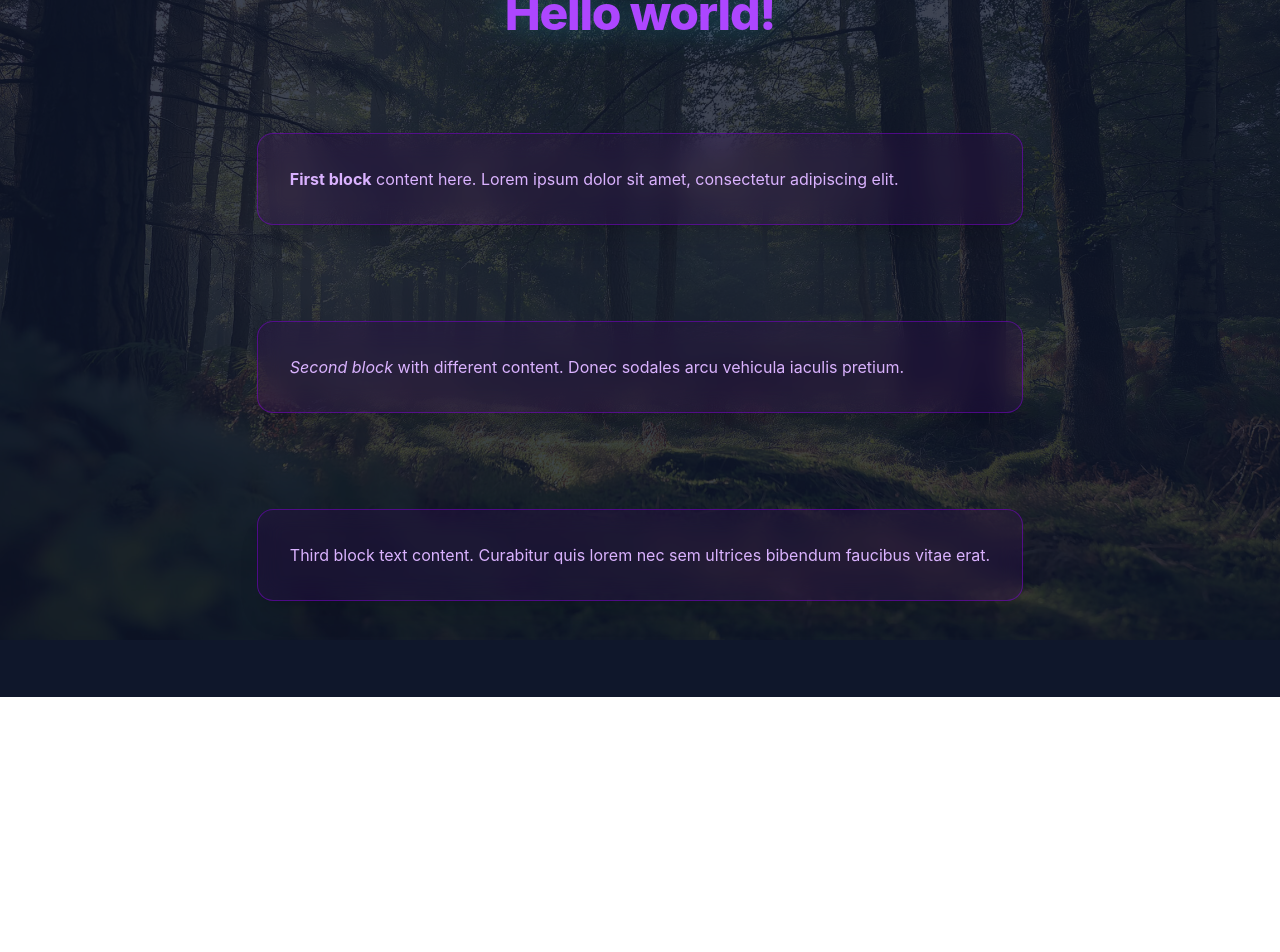
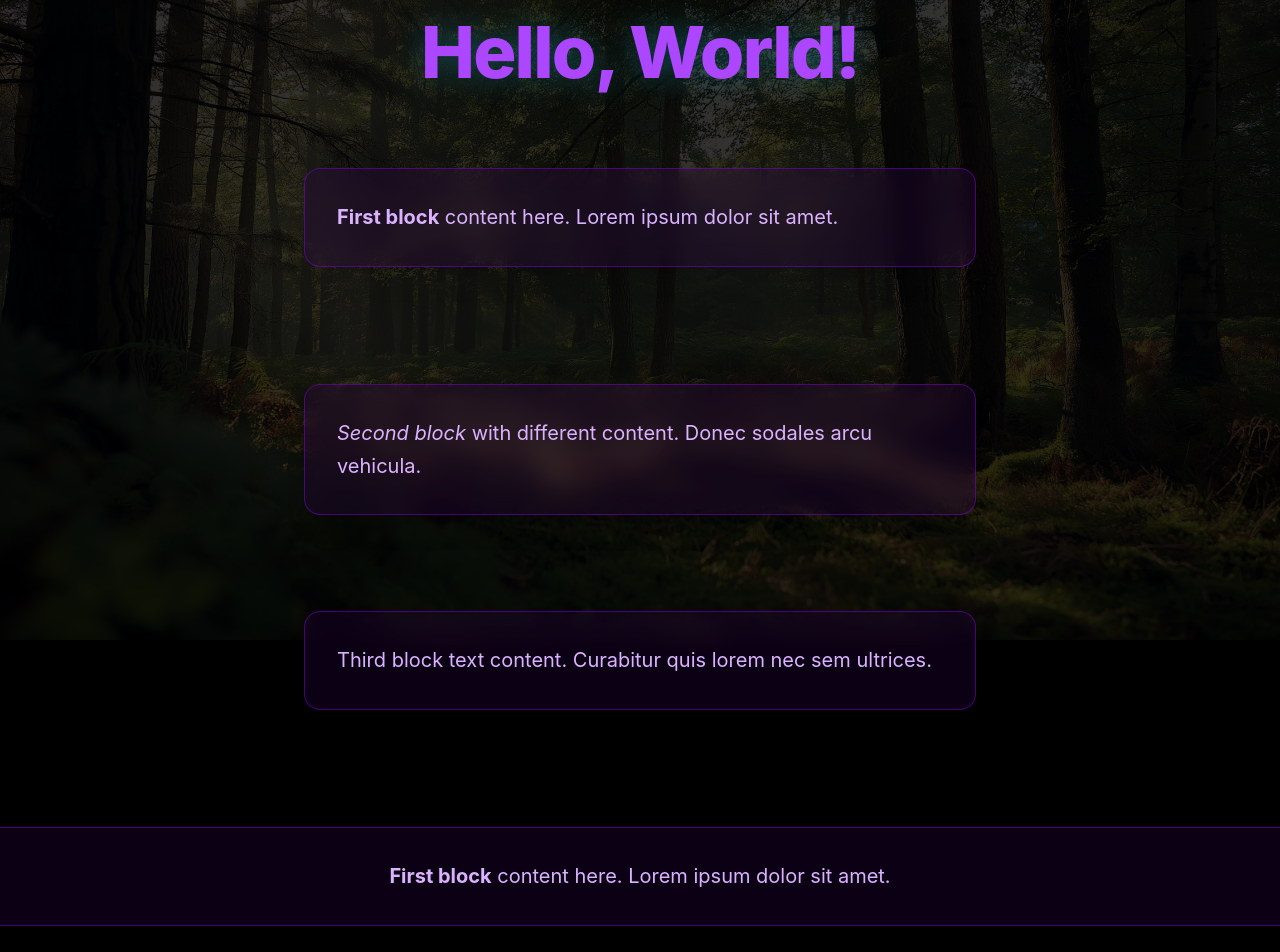
Before and after one commit to NeKoRoSYS/nekorosys.github.io, a React (Vite) app in the folder website/: page / in a window 1280 px wide. Shown: the part 160-1112 px from the top of the page. Before the commit the page ends 857 px from the top, so only its background shows below. Built offline with nearby package versions, Linux system fonts and the light colour scheme.

Commit message:
some stuff

```diff
--- a/website/src/App.tsx
+++ b/website/src/App.tsx
@@ -1,111 +1,25 @@
-import { useEffect } from 'react';
-import { motion, type Variants } from 'motion/react';
-import Lenis from '@studio-freight/lenis';
-import backgroundImage from './assets/a.jpeg';
-
-function Background() {
-  return (
-    <div
-      className="fixed inset-0 z-0 bg-cover bg-center opacity-20 pointer-events-none"
-      style={{ backgroundImage: `url(${backgroundImage})` }}
-    />
-  );
-}
-
-function HeaderBar() {
-  return (
-    <header className="w-full border-b border-purple-400/80 bg-purple-950/20 backdrop-blur-md sticky top-0 z-50 flex justify-center">
-
-      <div className="w-full max-w-4xl py-5 px-6 flex justify-between items-center">
-        <div className="font-bold text-xl text-white-500 tracking-wide drop-shadow-[0_0_10px_rgba(34,211,238,0.2)]">
-          NeKoRoSYS
-        </div>
-
-        <nav className="flex gap-6 text-sm font-medium text-slate-400">
-          <a href="#" className="hover:text-purple-400 transition-colors">Home</a>
-          <a href="#" className="hover:text-purple-400 transition-colors">About</a>
-        </nav>
-      </div>
-
-    </header>
-  );
-}
+import Background from './components/Background'
+import HeaderBar from './components/HeaderBar';
+import FooterBar from './components/FooterBar';
+import ScrollSection from './components/PageRenderer';
 
 export default function App() {
-  useEffect(() => {
-    const lenis = new Lenis({
-      duration: 1.2,
-      easing: (t) => Math.min(1, 1.001 - Math.pow(2, -10 * t)),
-      smoothWheel: true,
-    });
-
-    function raf(time:number) {
-      lenis.raf(time);
-      requestAnimationFrame(raf);
-    }
-
-    requestAnimationFrame(raf);
-    return () => lenis.destroy();
-  }, []);
-
-const popOutVariants: Variants = {
-    hidden: {
-      opacity: 0,
-      scale: 0.92,
-      y: 40
-    },
-    visible: {
-      opacity: 1,
-      scale: 1,
-      y: 0,
-      transition: {
-        type: "spring",
-        stiffness: 70,
-        damping: 14,
-        duration: 0.8
-      }
-    }
-  };
-
-  const texts: Record<string, string> = {
-    block1: "<strong>First block</strong> content here. Lorem ipsum dolor sit amet, consectetur adipiscing elit.",
-    block2: "<em>Second block</em> with different content. Donec sodales arcu vehicula iaculis pretium.",
-    block3: "Third block text content. Curabitur quis lorem nec sem ultrices bibendum faucibus vitae erat."
-  };
-
-  function PopoutBlock({ htmlString }: { htmlString: string }) {
-    return (
-      <motion.div
-        variants={popOutVariants}
-        initial="hidden"
-        whileInView="visible"
-        viewport={{ once: false, margin: "-60px" }}
-        className="w-full bg-purple-950/20 backdrop-blur-md p-8 rounded-2xl border border-purple-700/50 text-left leading-relaxed text-purple-300 shadow-xl"
-      >
-        <div dangerouslySetInnerHTML={{ __html: htmlString }}/>
-      </motion.div>
-    );
-  }
 
   return (
-    <div className="relative flex flex-col min-h-screen items-center justify-start bg-slate-900 text-white scrollbar-none selection:bg-cyan-500/30">
+    <div className="relative flex flex-col min-h-screen items-center justify-start bg-black text-white overflow-x-hidden scrollbar-none selection:bg-purple-300/30">
       <Background />
       <HeaderBar />
 
-      <div className="relative z-10 flex flex-col items-center w-full max-w-4xl mx-auto px-6 pb-24">
-        <div className="mt-20 flex flex-col items-center gap-24 text-center">
-          <h1 className="text-5xl font-extrabold text-purple-500 tracking-tight drop-shadow-[0_0_15px_rgba(34,211,238,0.3)]">
-            Hello world!
+      <div className="relative z-10 flex flex-col items-center w-full max-w-7xl mx-auto px-6 pb-24">
+        <div className="mt-44 flex flex-col items-center text-center">
+          <h1 className="text-7xl font-extrabold text-purple-500 tracking-tight drop-shadow-[0_0_15px_rgba(34,211,238,0.3)]">
+            Hello, World!
           </h1>
-
-          {Object.entries(texts).map(([key, htmlValue]) => (
-            <PopoutBlock
-              key={key}
-              htmlString={htmlValue}
-            />
-          ))}
+          <ScrollSection/>
         </div>
       </div>
+
+      <FooterBar/>
     </div>
   );
 }
--- /dev/null
+++ b/website/src/components/Background.tsx
@@ -0,0 +1,10 @@
+import backgroundImage from '../assets/a.jpeg';
+
+export default function Background() {
+  return (
+    <div
+      className="fixed inset-0 z-0 bg-cover bg-center bg-purple-950 opacity-20 pointer-events-none"
+      style={{ backgroundImage: `url(${backgroundImage})` }}
+    />
+  );
+}
--- /dev/null
+++ b/website/src/components/FooterBar.tsx
@@ -0,0 +1,13 @@
+export default function FooterBar() {
+  return (
+    <footer className="w-full mt-auto border-t border-gray-600/80 bg-gray-900/10 backdrop-blur-md z-50 flex flex-col justify-center">
+
+      <div className="w-full max-w-7xl pt-8 pb-24 px-7 flex justify-center items-center mx-auto">
+        <nav className="w-full flex justify-center gap-6 items-center text-sm font-medium text-slate-400">
+          <p>Made with 💜 by NeKoRoSYS</p>
+        </nav>
+      </div>
+
+    </footer>
+  );
+}
--- /dev/null
+++ b/website/src/components/HeaderBar.tsx
@@ -0,0 +1,18 @@
+export default function HeaderBar() {
+  return (
+    <header className="fixed top-0 left-0 w-full border-b border-purple-400/80 bg-purple-950/10 backdrop-blur-md z-50 flex justify-center">
+
+      <div className="w-full max-w-7xl py-7 px-8 flex justify-between items-center">
+        <div className="font-bold text-xl text-white-500 tracking-wide drop-shadow-[0_0_10px_rgba(211,34,238,0.5)]">
+          NeKoRoSYS
+        </div>
+
+        <nav className="flex gap-6 text-sm font-medium text-slate-400">
+          <a href="#" className="hover:text-purple-400 hover:drop-shadow-[0_0_15px_rgba(34,211,238,0.3)] transition-all">Home</a>
+          <a href="#" className="hover:text-purple-400 hover:drop-shadow-[0_0_15px_rgba(34,211,238,0.3)] transition-all">About</a>
+        </nav>
+      </div>
+
+    </header>
+  );
+}
--- /dev/null
+++ b/website/src/components/PageRenderer.tsx
@@ -0,0 +1,83 @@
+import { useEffect, useRef } from 'react';
+import { motion, useInView, type Variants } from 'framer-motion';
+import Lenis from '@studio-freight/lenis';
+
+const innerBlockVariants: Variants = {
+  hidden: { opacity: 0, scale: 0.92, y: 40 },
+  visible: { opacity: 1, scale: 1, y: 0, transition: { type: "spring", stiffness: 70, damping: 14, duration: 0.8 } }
+};
+
+const innerPanelVariants: Variants = {
+  hidden: { opacity: 0, y: 50 },
+  visible: { opacity: 1, y: 0, transition: { type: "tween", duration: 0.8 } }
+};
+
+const texts: Record<string, string> = {
+  block1: "<strong>First block</strong> content here. Lorem ipsum dolor sit amet.",
+  block2: "<em>Second block</em> with different content. Donec sodales arcu vehicula.",
+  block3: "Third block text content. Curabitur quis lorem nec sem ultrices."
+};
+
+function PopoutBlock({ htmlString }: { htmlString: string }) {
+  const containerRef = useRef<HTMLDivElement>(null);
+  const isInView = useInView(containerRef, { once: false, amount: 0.2 });
+
+  return (
+    <div ref={containerRef} className="w-full max-w-2xl mb-12 min-h-30">
+      <motion.div
+        variants={innerBlockVariants}
+        initial="hidden"
+        animate={isInView ? "visible" : "hidden"}
+        className="bg-purple-950/20 backdrop-blur-md p-8 rounded-2xl border border-purple-700/50 text-left text-xl leading-relaxed text-purple-300 shadow-xl"
+      >
+        <div dangerouslySetInnerHTML={{ __html: htmlString }} />
+      </motion.div>
+    </div>
+  );
+}
+
+function PopoutPanel({ htmlString }: { htmlString: string }) {
+  return (
+    <motion.div
+      initial="hidden"
+      whileInView="visible"
+      viewport={{ once: false, margin: "-10% 0px -10% 0px", amount: 0.2 }}
+      className="w-full mb-8 relative min-h-30"
+    >
+      <motion.div
+        variants={innerPanelVariants}
+        className="w-screen relative left-1/2 -translate-x-1/2 bg-purple-950/20 backdrop-blur-md p-8 border-y border-purple-700/50 text-center text-xl leading-relaxed text-purple-300 shadow-xl"
+      >
+        <div className="max-w-7xl mx-auto px-6" dangerouslySetInnerHTML={{ __html: htmlString }} />
+      </motion.div>
+    </motion.div>
+  );
+}
+
+export default function ScrollSection() {
+  useEffect(() => {
+    const lenis = new Lenis({
+      duration: 1.2,
+      easing: (t) => Math.min(1, 1.001 - Math.pow(2, -10 * t)),
+    });
+
+    function raf(time: number) {
+      lenis.raf(time);
+      requestAnimationFrame(raf);
+    }
+
+    requestAnimationFrame(raf);
+    return () => lenis.destroy();
+  }, []);
+
+  return (
+    <div className="w-full mx-auto py-20 px-4 gap-12 flex flex-col items-center overflow-x-hidden">
+      {Object.entries(texts).map(([key, content]) => (
+        <PopoutBlock key={key} htmlString={content} />
+      ))}
+      {Object.entries(texts).map(([key, content]) => (
+        <PopoutPanel key={key} htmlString={content} />
+      ))}
+    </div>
+  );
+}
```
Also changed, not shown: website/src/App.css (deleted, +0 -184 lines), website/src/components/Button.tsx (added).
